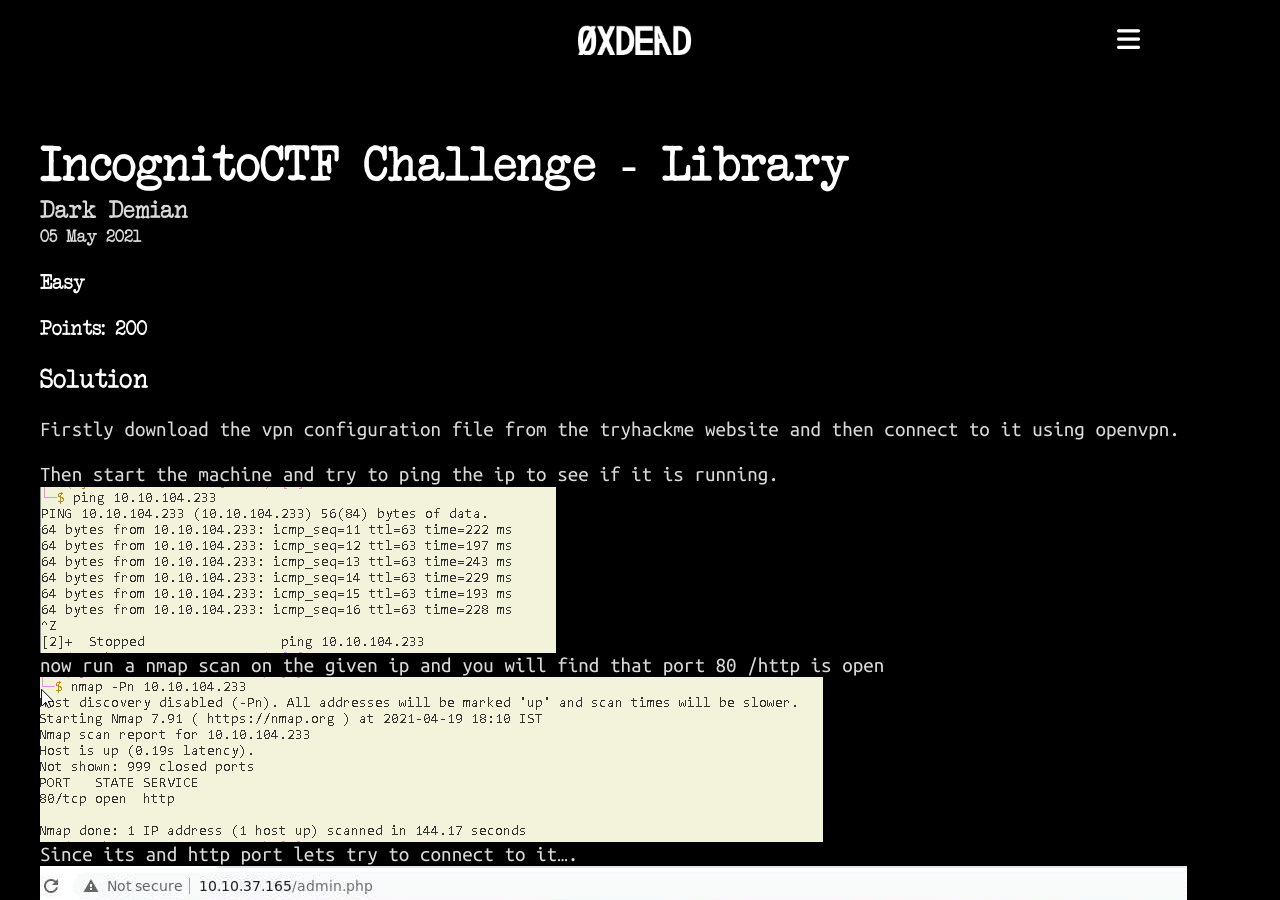
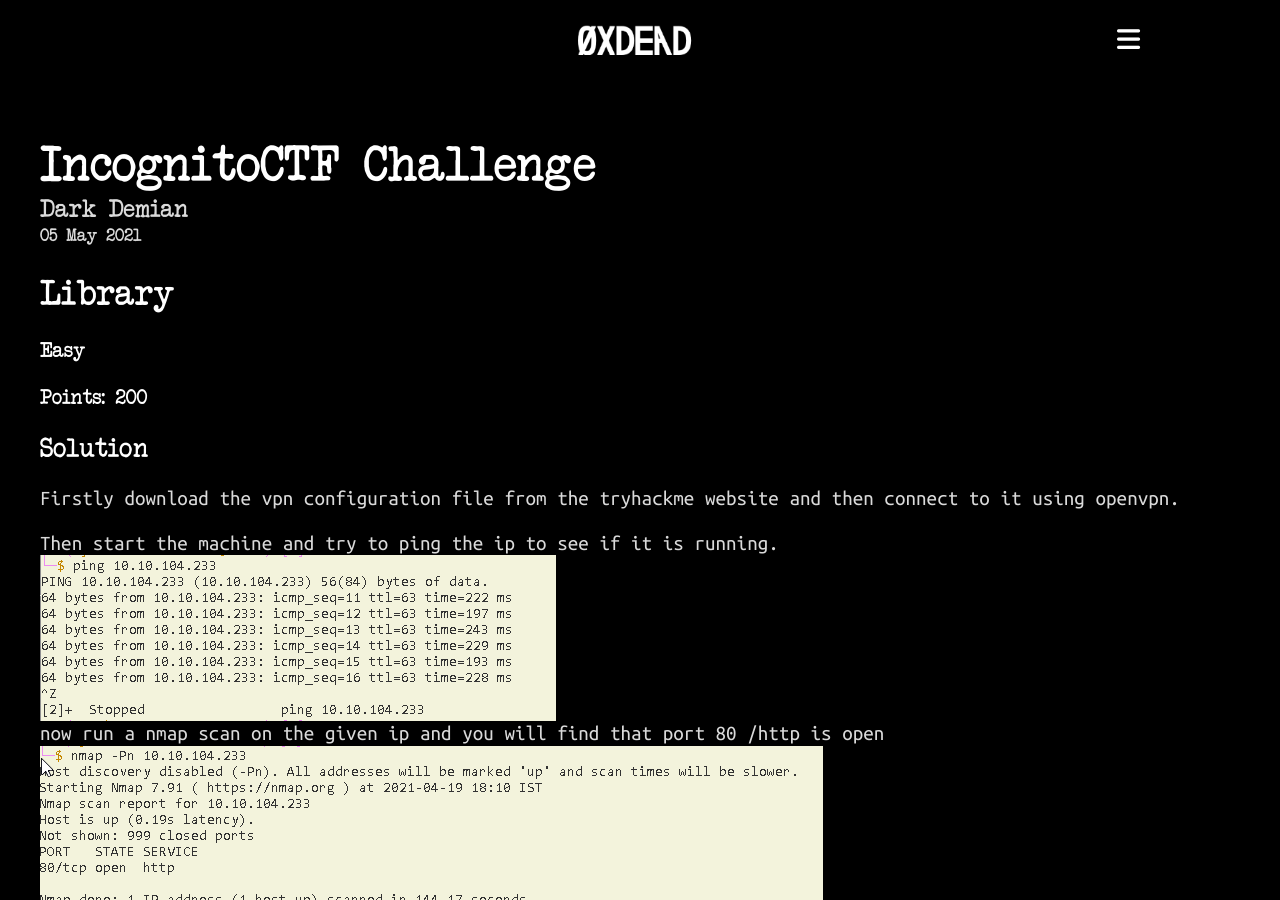
Before and after one commit to bitcriminals/bitcriminals.github.io, a Jekyll site: the page built from _posts/2021-05-05-library.md, in a window 1280 px wide and 900 px high. Built offline with Jekyll 4.4.1, drawn with Linux system fonts in a browser that asks for light colours; nearby versions of some CDN libraries.

Commit message:
few changes

```diff
--- a/_posts/2021-05-05-library.md
+++ b/_posts/2021-05-05-library.md
@@ -1,8 +1,10 @@
 ---
-title: IncognitoCTF Challenge - Library
+title: IncognitoCTF Challenge
 layout: post
 author: Dark Demian
 ---
+
+# Library
 
 ### Easy
 
```
